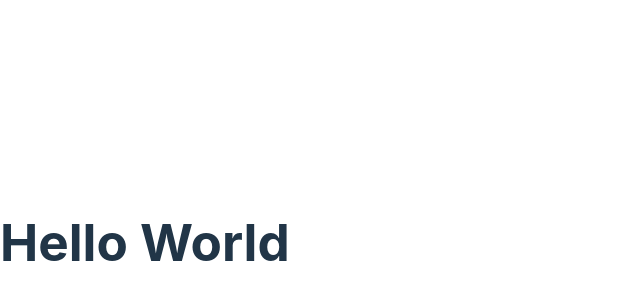
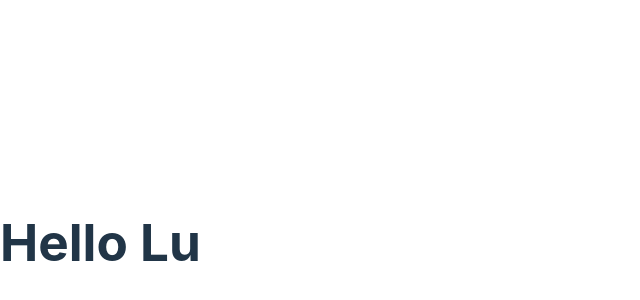
Before and after one commit to gcctryg/react-study, a React (Vite) app: page / in a window 1280 px wide. Shown: the part 158-458 px from the top of the page, without its empty margins (0-640 px from the left). Built offline with nearby package versions, Linux system fonts and the light colour scheme.

Commit message:
changed msg

```diff
--- a/src/Message.tsx
+++ b/src/Message.tsx
@@ -1,5 +1,9 @@
 //Pascal
 function Message() {
+    //JSX: javascript XML
+    const name = 'Lu'
+    if (name)
+        return <h1>Hello {name}</h1>
     return <h1>Hello World</h1>
 }
 
```
